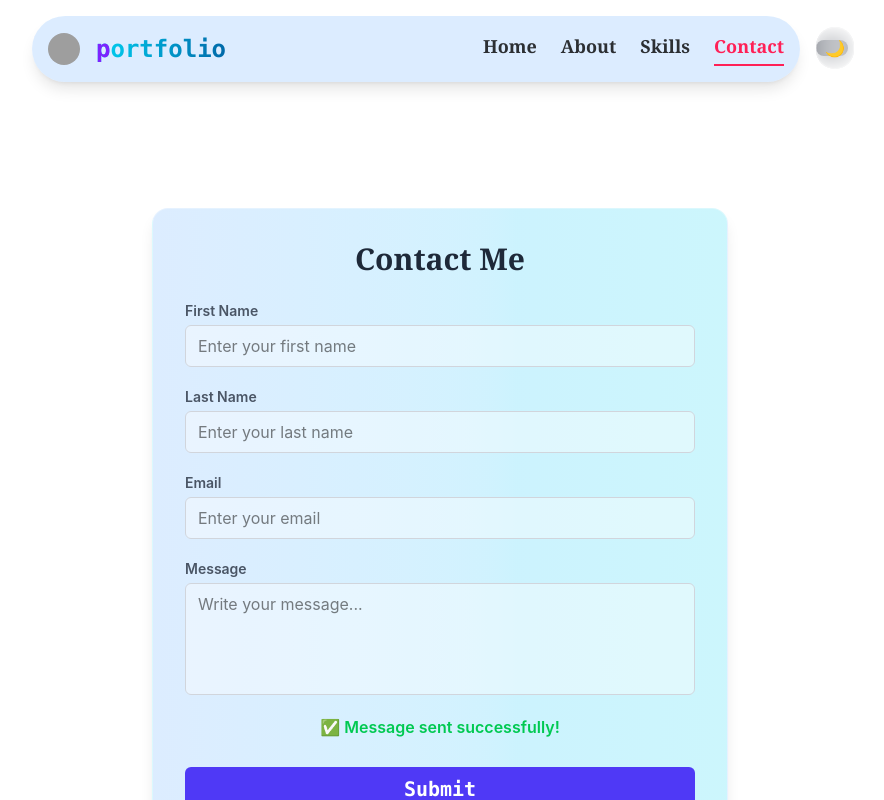
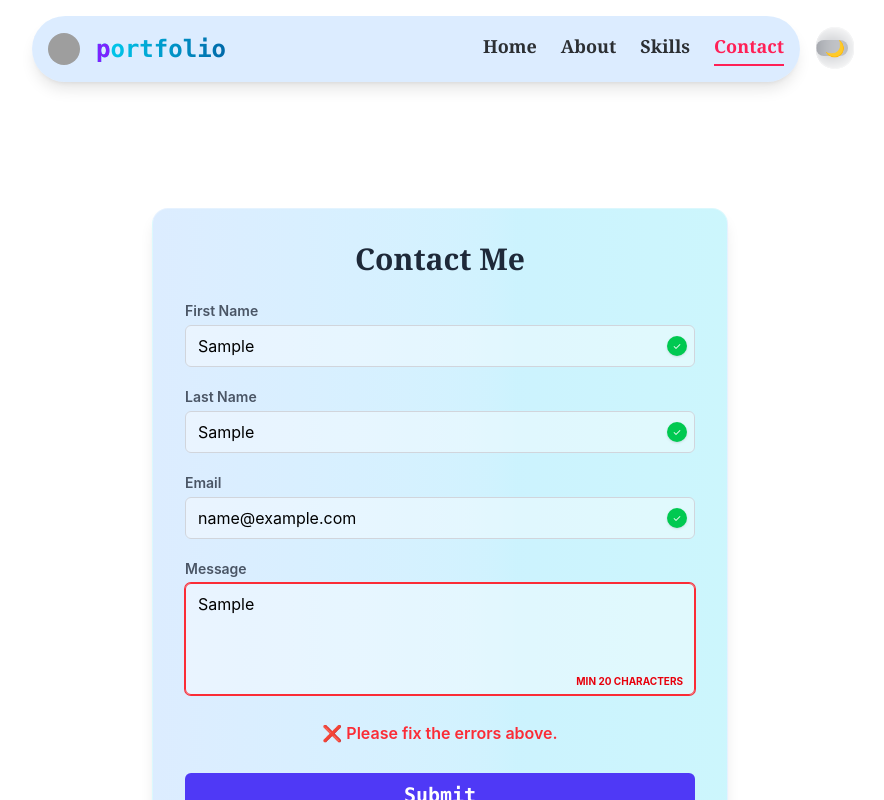
Before and after one commit to itsSubhojit/itsSubhojit-Portfolio, a React (Vite) app: page /contact in a window 1280 px wide. Both pictures are taken after typing "Sample", "Sample", "name@example.com", "Sample" into the empty fields and a click on the button "Submit". Shown: the top 800 px of the page, without its empty margins (200-1084 px from the left). Built offline with nearby package versions, Linux system fonts and the light colour scheme; grey boxes are pictures that could not be loaded; the HTML template or start-up script is replaced by a standard one.

Commit message:
feat(contact): add real-time validation with field-level errors and spam protection

```diff
--- a/src/components/Contact/Contact.jsx
+++ b/src/components/Contact/Contact.jsx
@@ -9,49 +9,95 @@ function Contact() {
     'bot-field': ''
   })
   const [status, setStatus] = useState('idle') // idle | sending | success | error
-  const [errorMsg, setErrorMsg] = useState('')
+  const [errors, setErrors] = useState({})
   const [lastSubmit, setLastSubmit] = useState(0)
 
   const isValidEmail = (email) => /^[^\s@]+@[^\s@]+\.[^\s@]+$/.test(email)
 
   const handleChange = (e) => {
-    setFormData({ ...formData, [e.target.name]: e.target.value })
+    const { name, value } = e.target
+    setFormData({ ...formData, [name]: value })
+
+    // REAL-TIME VALIDATION
+    let newErrors = { ...errors }
+
+    if (name === 'first_name') {
+      if (value.trim().length > 0 && value.trim().length < 3) {
+        newErrors.first_name = "Min 3 chars"
+      } else {
+        delete newErrors.first_name
+      }
+    }
+
+    if (name === 'last_name') {
+      if (value.trim().length > 0 && value.trim().length < 3) {
+        newErrors.last_name = "Min 3 chars"
+      } else {
+        delete newErrors.last_name
+      }
+    }
+
+    if (name === 'email') {
+      if (value.trim().length > 0 && !isValidEmail(value)) {
+        newErrors.email = "Invalid Email"
+      } else {
+        delete newErrors.email
+      }
+    }
+
+    if (name === 'message') {
+      if (/https?:\/\/|www\./i.test(value)) {
+        newErrors.message = "Links not allowed"
+      } else if (/(.)\1{4,}/.test(value)) {
+        newErrors.message = "No repeated characters"
+      } else if (value.trim().length > 0 && value.trim().length < 20) {
+        newErrors.message = "Min 20 characters"
+      } else {
+        delete newErrors.message
+      }
+    }
+
+    setErrors(newErrors)
   }
 
   const handleSubmit = async (e) => {
     e.preventDefault()
+    const newErrors = {}
 
-    if (!formData.first_name.trim()) {
+    if (!formData.first_name.trim() || formData.first_name.trim().length < 3) {
+      newErrors.first_name = formData.first_name.trim().length === 0 ? "Required" : "Min 3 chars"
+    }
+
+    if (!formData.email.trim()) {
+      newErrors.email = "Required"
+    } else if (!isValidEmail(formData.email)) {
+      newErrors.email = "Invalid Email"
+    }
+
+    if (!formData.message.trim()) {
+      newErrors.message = "Required"
+    } else if (/https?:\/\/|www\./i.test(formData.message)) {
+      newErrors.message = "Links not allowed"
+    } else if (/(.)\1{4,}/.test(formData.message)) {
+      newErrors.message = "No repeated characters"
+    } else if (formData.message.trim().length < 20) {
+      newErrors.message = "Min 20 characters"
+    }
+
+    if (Date.now() - lastSubmit < 30000) {
+      newErrors.general = "Please wait 30 seconds before sending again"
+    }
+
+    if (Object.keys(newErrors).length > 0) {
+      setErrors(newErrors)
       setStatus('error')
-      setErrorMsg("First name is required")
-      return
-    }
-    if (!formData.email || !isValidEmail(formData.email)) {
-      setStatus('error')
-      setErrorMsg("Please enter a valid email")
-      return
-    }
-    if (!formData.message.trim()) {
-      setStatus('error')
-      setErrorMsg("Message cannot be empty")
-      return
-    }
-    if (formData.message.length > 500) {
-      setStatus('error')
-      setErrorMsg("Message too long (max 500 characters)")
-      return
-    }
-    if (Date.now() - lastSubmit < 30000) {
-      setStatus('error')
-      setErrorMsg("Please wait 30 seconds before sending again")
       return
     }
 
+    setErrors({})
     setLastSubmit(Date.now())
-    setErrorMsg('')
     setStatus('sending')
 
-    // This part is the MOST important — it must include the bot-field!
     const body = new URLSearchParams({
       'form-name': 'contact',
       'bot-field': formData['bot-field'] || '',
@@ -70,38 +116,36 @@ function Contact() {
         setFormData({ first_name: '', last_name: '', email: '', message: '', 'bot-field': '' })
       } else {
         setStatus('error')
+        setErrors({ general: "Submission failed. Please try again." })
       }
     } catch (err) {
       setStatus('error')
+      setErrors({ general: "Something went wrong. Please try again." })
     }
   }
 
   return (
     <div className='mt-32 mb-12 flex justify-center px-6'>
-
       <div className='w-full max-w-xl
                       bg-gradient-to-r from-blue-400/20 to-cyan-400/20
                       backdrop-blur-lg border border-white/30
                       rounded-2xl p-6 md:p-8 shadow-lg'>
 
-        {/* Heading */}
         <h1 className='dark:text-white text-2xl font-serif md:text-3xl font-bold text-center mb-6 text-gray-800'>
           Contact Me
         </h1>
 
-        {/* Form */}
         <form
           name="contact"
           method="POST"
           data-netlify="true"
           netlify-honeypot="bot-field"
           onSubmit={handleSubmit}
+          noValidate
           className='flex flex-col gap-5'
         >
-          {/* Required by Netlify for AJAX submissions */}
           <input type="hidden" name="form-name" value="contact" />
 
-          {/* Honeypot field for spam protection */}
           <p className="hidden">
             <label>Don’t fill this out if you’re human: <input name="bot-field" onChange={handleChange} /></label>
           </p>
@@ -111,17 +155,29 @@ function Contact() {
             <label className='dark:text-white text-sm text-gray-600 font-semibold'>
               First Name
             </label>
+            <div className='relative mt-1'>
               <input
                 name="first_name"
                 value={formData.first_name}
                 onChange={handleChange}
-              className='mt-1 px-3 py-2 rounded-md
-                         bg-white/40 border border-gray-300
-                         focus:outline-none focus:ring-2 focus:ring-indigo-400
-                         text-black'
+                className={`w-full px-3 py-2 pr-10 rounded-md bg-white/40 border transition-all duration-200
+                           ${errors.first_name ? 'border-red-500 ring-1 ring-red-500' : 'border-gray-300'}
+                           focus:outline-none focus:ring-2 focus:ring-indigo-400 text-black`}
                 type="text"
                 placeholder='Enter your first name'
               />
+              {/* Green Tick: Only if 3+ chars and no errors */}
+              {formData.first_name.trim().length >= 3 && !errors.first_name && (
+                <div className='absolute right-2 top-1/2 -translate-y-1/2 flex items-center justify-center w-5 h-5 bg-green-500 rounded-full text-white text-[10px] shadow-sm'>
+                  ✓
+                </div>
+              )}
+              {errors.first_name && (
+                <span className='absolute right-3 top-1/2 -translate-y-1/2 text-red-600 text-[10px] font-bold uppercase'>
+                  {errors.first_name}
+                </span>
+              )}
+            </div>
           </div>
 
           {/* Last Name */}
@@ -129,17 +185,29 @@ function Contact() {
             <label className='dark:text-white text-sm text-gray-600 font-semibold'>
               Last Name
             </label>
+            <div className='relative mt-1'>
               <input
                 name="last_name"
                 value={formData.last_name}
                 onChange={handleChange}
-              className='mt-1 px-3 py-2 rounded-md
-                         bg-white/40 border border-gray-300
-                         focus:outline-none focus:ring-2 focus:ring-indigo-400
-                         text-black'
+                className={`w-full px-3 py-2 pr-10 rounded-md bg-white/40 border transition-all duration-200
+                           ${errors.last_name ? 'border-red-500 ring-1 ring-red-500' : 'border-gray-300'}
+                           focus:outline-none focus:ring-2 focus:ring-indigo-400 text-black`}
                 type="text"
                 placeholder='Enter your last name'
               />
+              {/* Green Tick: Only if 3+ chars and no errors */}
+              {formData.last_name.trim().length >= 3 && !errors.last_name && (
+                <div className='absolute right-2 top-1/2 -translate-y-1/2 flex items-center justify-center w-5 h-5 bg-green-500 rounded-full text-white text-[10px] shadow-sm'>
+                  ✓
+                </div>
+              )}
+              {errors.last_name && (
+                <span className='absolute right-3 top-1/2 -translate-y-1/2 text-red-600 text-[10px] font-bold uppercase'>
+                  {errors.last_name}
+                </span>
+              )}
+            </div>
           </div>
 
           {/* Email */}
@@ -147,17 +215,28 @@ function Contact() {
             <label className='dark:text-white text-sm text-gray-600 font-semibold'>
               Email
             </label>
+            <div className='relative mt-1'>
               <input
                 name="email"
                 value={formData.email}
                 onChange={handleChange}
-              className='mt-1 px-3 py-2 rounded-md
-                         bg-white/40 border border-gray-300
-                         focus:outline-none focus:ring-2 focus:ring-indigo-400
-                         text-black'
+                className={`w-full px-3 py-2 pr-10 rounded-md bg-white/40 border transition-all duration-200
+                           ${errors.email ? 'border-red-500 ring-1 ring-red-500' : 'border-gray-300'}
+                           focus:outline-none focus:ring-2 focus:ring-indigo-400 text-black`}
                 type="email"
                 placeholder='Enter your email'
               />
+              {formData.email.trim() && isValidEmail(formData.email) && !errors.email && (
+                <div className='absolute right-2 top-1/2 -translate-y-1/2 flex items-center justify-center w-5 h-5 bg-green-500 rounded-full text-white text-[10px] shadow-sm'>
+                  ✓
+                </div>
+              )}
+              {errors.email && (
+                <span className='absolute right-3 top-1/2 -translate-y-1/2 text-red-600 text-[10px] font-bold uppercase'>
+                  {errors.email}
+                </span>
+              )}
+            </div>
           </div>
 
           {/* Message */}
@@ -165,44 +244,50 @@ function Contact() {
             <label className='dark:text-white text-sm text-gray-600 font-semibold'>
               Message
             </label>
+            <div className='relative mt-1'>
               <textarea
                 name="message"
                 value={formData.message}
                 onChange={handleChange}
                 maxLength={500}
-              className='mt-1 px-3 py-2 rounded-md
-                         bg-white/40 border border-gray-300
-                         focus:outline-none focus:ring-2 focus:ring-indigo-400
-                         text-black h-28 resize-none'
+                className={`w-full px-3 py-2 pr-10 rounded-md bg-white/40 border transition-all duration-200
+                           ${errors.message ? 'border-red-500 ring-1 ring-red-500' : 'border-gray-300'}
+                           focus:outline-none focus:ring-2 focus:ring-indigo-400 text-black h-28 resize-none`}
                 placeholder='Write your message...'
               />
+              {formData.message.trim() && !errors.message && (
+                <div className='absolute right-2 bottom-3 flex items-center justify-center w-5 h-5 bg-green-500 rounded-full text-white text-[10px] shadow-sm'>
+                  ✓
+                </div>
+              )}
+              {errors.message && (
+                <span className='absolute right-3 bottom-3 text-red-600 text-[10px] font-bold uppercase'>
+                  {errors.message}
+                </span>
+              )}
+            </div>
           </div>
 
-          {/* Status Messages */}
+          <div className='min-h-[24px]'>
             {status === 'success' && (
-            <p className='text-green-500 text-center font-semibold'>
+              <p className='text-green-500 text-center font-semibold animate-bounce'>
                 ✅ Message sent successfully!
               </p>
             )}
             {status === 'error' && (
               <p className='text-red-500 text-center font-semibold'>
-              ❌ {errorMsg || 'Something went wrong. Please try again.'}
+                ❌ {errors.general || 'Please fix the errors above.'}
               </p>
             )}
+          </div>
 
-          {/* Button */}
           <button
             type="submit"
             disabled={status === 'sending'}
-            className='mt-2 w-full py-2 rounded-md
-                       bg-indigo-600 text-white text-xl font-mono font-bold
-                       hover:bg-indigo-500 transition duration-200
-                       disabled:opacity-50'>
+            className='mt-2 w-full py-2 rounded-md bg-indigo-600 text-white text-xl font-mono font-bold hover:bg-indigo-500 transition duration-200 disabled:opacity-50'>
             {status === 'sending' ? 'Sending...' : 'Submit'}
           </button>
-
         </form>
-
       </div>
     </div>
   )
```
Lines whose indentation alone changed are shown as unchanged.
